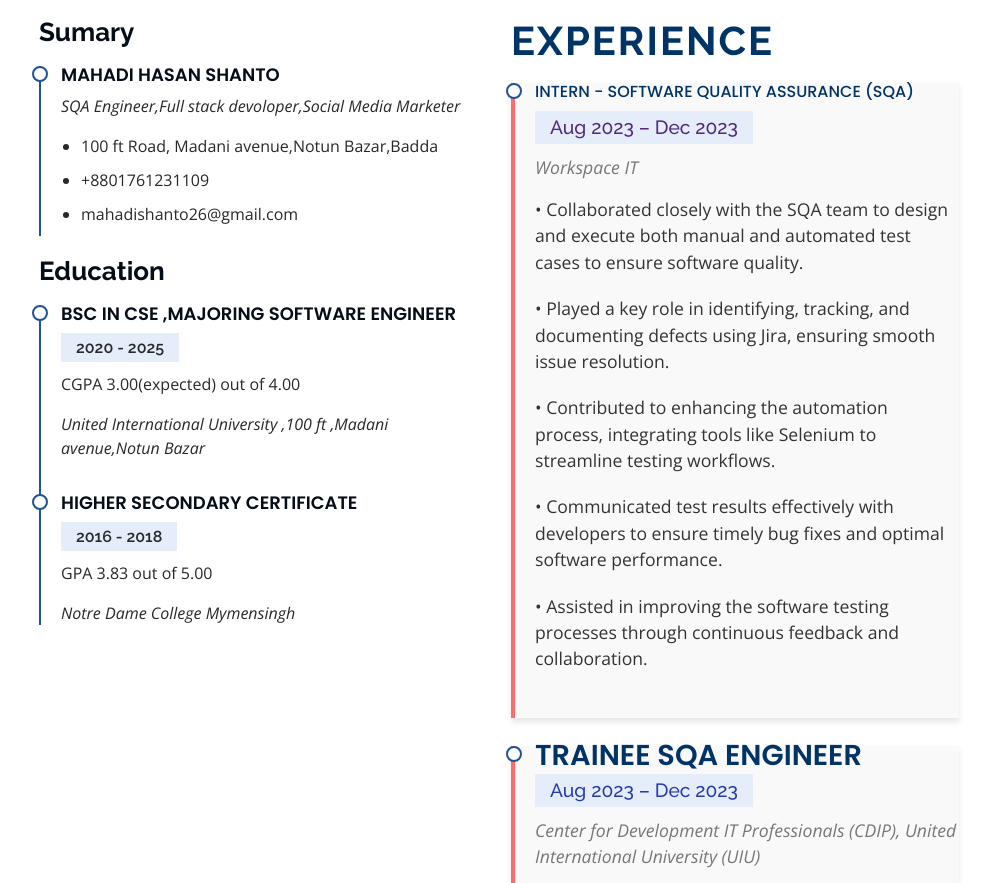
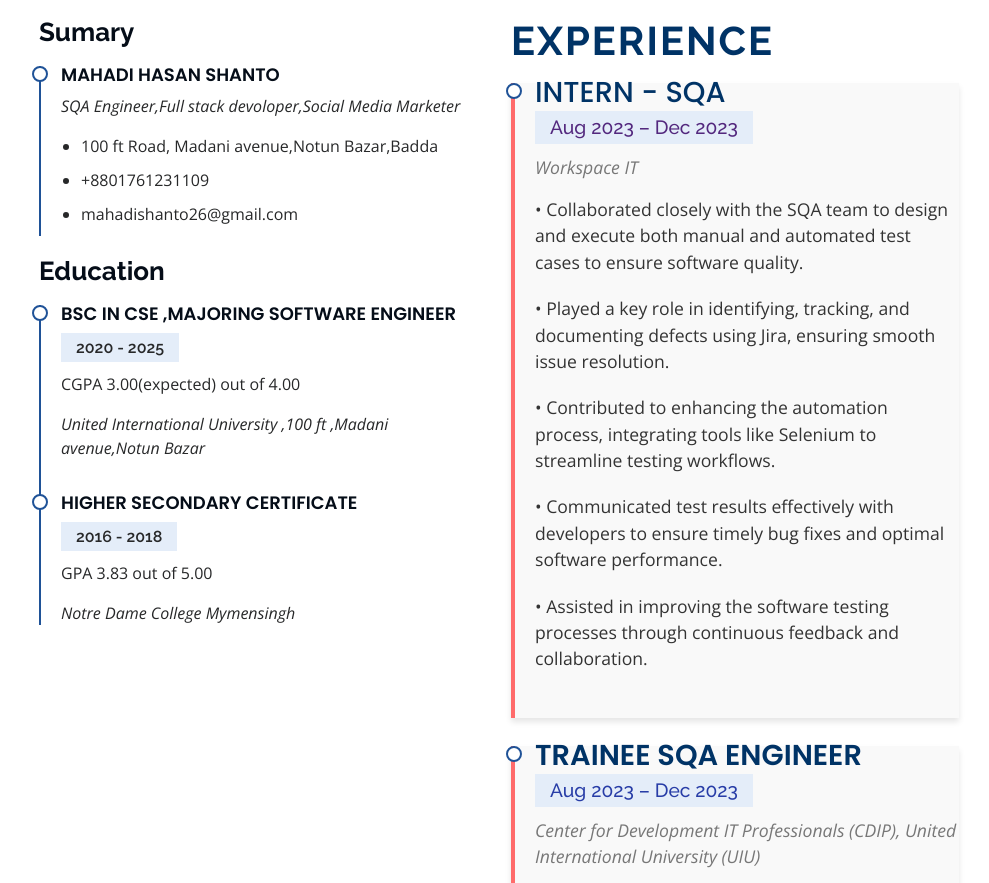
Before and after one commit to mahadishanto082/portfolio, a plain HTML site: page index.html in a window 1280 px wide. Shown: the part 3016-3899 px from the top of the page, without its empty margins (291-1280 px from the left). Drawn offline with nearby package versions, Linux system fonts and the light colour scheme.

Commit message:
final font adjust

```diff
--- a/index.html
+++ b/index.html
@@ -317,7 +317,7 @@
             <h3 class="resume-title" style="font-size: 2.5rem; font-weight: 700; color: #003366; text-transform: uppercase; margin-bottom: 20px; letter-spacing: 2px;">Experience</h3>
 
             <div class="resume-item" style="border-left: 4px solid #ff6b6b; padding-left: 20px; margin-bottom: 30px; background-color: #f9f9f9; box-shadow: 0 4px 6px rgba(0, 0, 0, 0.1);">
-              <h4 style="font-size: 1rem; color: #003366; font-weight: 500;">Intern - Software Quality Assurance (SQA)</h4>
+              <h4 style="font-size: 1.8rem; color: #003366; font-weight: 500;">Intern - SQA</h4>
               <h5 style="font-size: 1.2rem; color: #53287e; font-weight: 500;">Aug 2023 – Dec 2023</h5>
               <p><em style="font-size: 1.1rem; color: #777;">Workspace IT</em></p>
               <ul style="list-style-type: none; padding-left: 0;">
```
